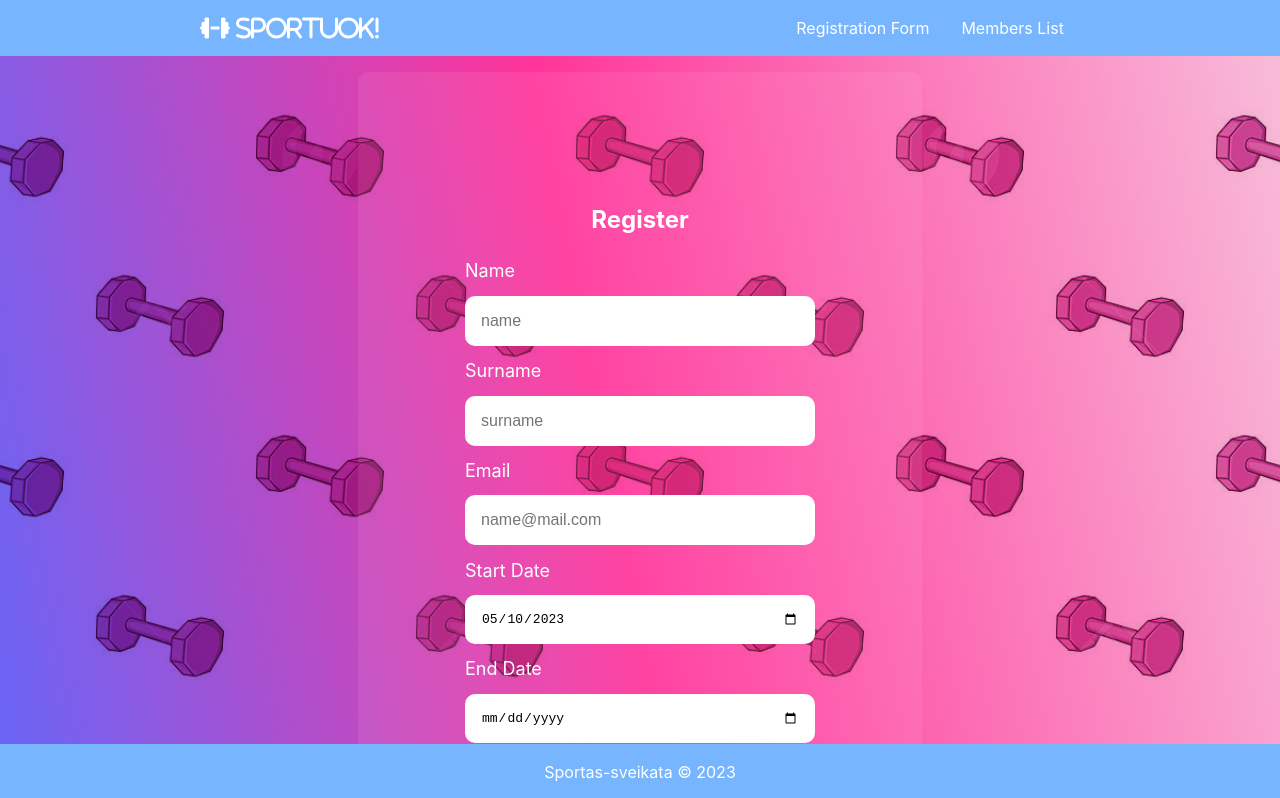
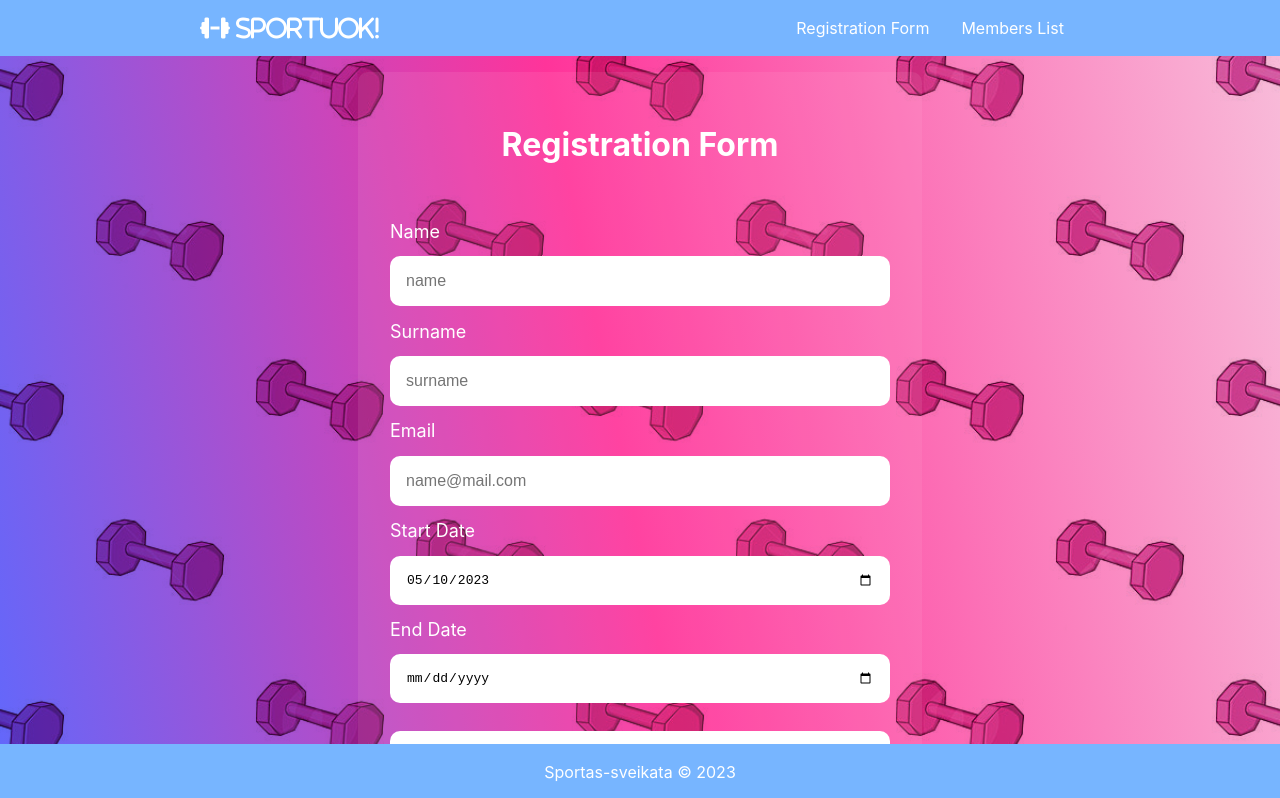
Before and after one commit to inga-sinkeviciute/Gym, a React (Vite) app: page / in a window 1280 px wide. Shown: the top 798 px of the page. Built offline with nearby package versions, Linux system fonts and the light colour scheme; no server answers.

Commit message:
design improvements

```diff
--- a/src/App.css
+++ b/src/App.css
@@ -1,76 +1,18 @@
 body {
-  text-align: center;
   color: white;
   background-image: linear-gradient(79deg, #6168fc, #ff349a 48%, #f8bdda),
     url("./images/pngtree-fitness-dumbbell-pattern-cartoon-style-png-image_5227940.jpg");
   background-size: cover;
   background-position: center;
   background-blend-mode: multiply;
-}
-
-.register-form {
-  display: flex;
-  flex-direction: column;
-}
-
-.auth-form-container {
-  display: flex;
-  flex-direction: column;
-  justify-content: center;
-  align-items: center;
-  padding: 1rem;
-  margin: auto;
-  width: 90%;
-  max-width: 500px;
-  background-color: #f8bdda1c;
-  border-radius: 10px;
   height: 100vh;
-}
-
-@media screen and (min-width: 600px) {
-  .auth-form-container {
-    padding: 3rem;
-    margin: 2rem auto;
-  }
-}
-
-label {
-  text-align: left;
-  padding: 0.4rem 0;
-  font-size: large;
-}
-
-input {
-  margin: 0.5rem 0;
-  padding: 1rem;
-  border: none;
-  border-radius: 10px;
-  font-size: medium;
-}
-
-button {
-  width: 350px;
-  border: none;
-  background-color: white;
-  padding: 15px;
-  margin-top: 20px;
-  border-radius: 10px;
-  cursor: pointer;
-  color: #6168fc;
-  font-size: larger;
-  cursor: pointer;
-  transition: all 0.2s ease-in-out;
-}
-
-button:hover {
-  transform: scale(0.9);
+  font-family: "Roboto", sans-serif;
 }
 
 .Header {
   display: flex;
   justify-content: space-around;
   align-items: center;
-  width: 100%;
   height: 3.5rem;
   color: white;
   background-color: #77b5ff;
@@ -102,13 +44,91 @@ li {
   font-size: 1.5rem;
 }
 
+h1 {
+  text-align: center;
+  margin-bottom: 50px;
+}
+
+.auth-form-container {
+  justify-content: center;
+  align-items: center;
+  padding: 1rem;
+  margin: auto;
+  width: 90%;
+  max-width: 500px;
+  background-color: #f8bdda1c;
+  border-radius: 10px;
+}
+
+@media screen and (min-width: 600px) {
+  .auth-form-container {
+    padding: 3rem;
+    margin: rem auto;
+  }
+}
+
+.register-form {
+  display: flex;
+  flex-direction: column;
+}
+
+label {
+  text-align: left;
+  padding: 0.4rem 0;
+  font-size: large;
+}
+
+input {
+  margin: 0.5rem 0;
+  padding: 1rem;
+  border: none;
+  border-radius: 10px;
+  font-size: medium;
+}
+
+button {
+  width: 450px;
+  border: none;
+  background-color: white;
+  padding: 15px;
+  margin-top: 20px;
+  border-radius: 10px;
+  cursor: pointer;
+  color: #6168fc;
+  font-size: larger;
+  cursor: pointer;
+  transition: all 0.2s ease-in-out;
+}
+
+@media screen and (min-width: 600px) {
+  button {
+    width: 500px;
+  }
+}
+
+button:hover {
+  transform: scale(0.9);
+}
+
+.container {
+  display: flex;
+  flex-direction: column;
+  padding: 1rem;
+}
+
+@media screen and (min-width: 600px) {
+  .container {
+    max-width: 1000px;
+    padding: 3rem;
+    margin: 3rem auto;
+  }
+}
+
 .Table {
   display: block;
-  height: 450px;
+  height: 500px;
   overflow: auto;
   flex-direction: column;
-  border-collapse: separate;
-  width: 1000px;
   border-spacing: 0;
 }
 
@@ -152,20 +172,6 @@ tbody {
   border-radius: 10px;
 }
 
-.container {
-  display: flex;
-  height: 100vh;
-  padding: 1rem;
-}
-
-@media screen and (min-width: 600px) {
-  .container {
-    max-width: 1000px;
-    padding: 3rem;
-    margin: 3rem auto;
-  }
-}
-
 .btn {
   width: 50px;
   border: none;
@@ -181,18 +187,6 @@ tbody {
 
 .btn:hover {
   transform: scale(0.9);
-}
-
-.Footer {
-  position: fixed;
-  bottom: 0;
-  display: flex;
-  justify-content: center;
-  align-items: center;
-  width: 100%;
-  height: 3.5rem;
-  color: white;
-  background-color: #77b5ff;
 }
 
 .edit-user-container {
@@ -248,3 +242,21 @@ tbody {
   font-size: medium;
   transition: all 0.2s ease-in-out;
 }
+
+.Footer {
+  position: fixed;
+  bottom: 0;
+  display: flex;
+  justify-content: center;
+  align-items: center;
+  width: 100%;
+  height: 2.5rem;
+  color: white;
+  background-color: #77b5ff;
+}
+
+@media screen and (min-width: 600px) {
+  .Footer {
+    height: 3.5rem;
+  }
+}
--- a/src/Pages/Register.jsx
+++ b/src/Pages/Register.jsx
@@ -32,7 +32,7 @@ export const Register = (props) => {
 
   return (
     <div className="auth-form-container">
-      <h2>Register</h2>
+      <h1>Registration Form</h1>
       <form className="register-form" onSubmit={handleSubmit}>
         <label htmlFor="name">Name</label>
         <input
--- a/src/Pages/Table.jsx
+++ b/src/Pages/Table.jsx
@@ -21,6 +21,7 @@ export const Table = ({ users }) => {
 
   return (
     <div className="container">
+      <h1>Members List</h1>
       <table className="Table">
         <thead>
           <tr>
```
